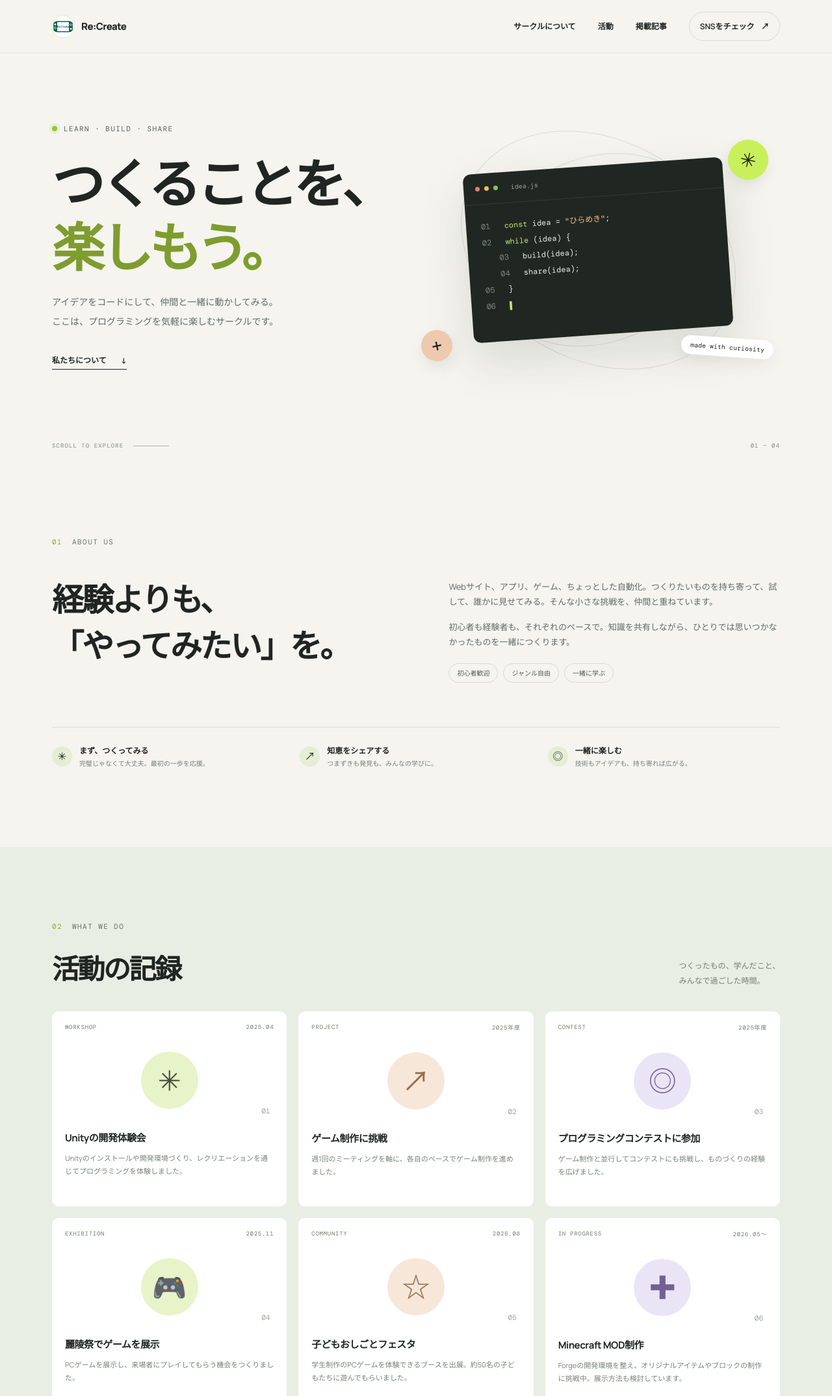
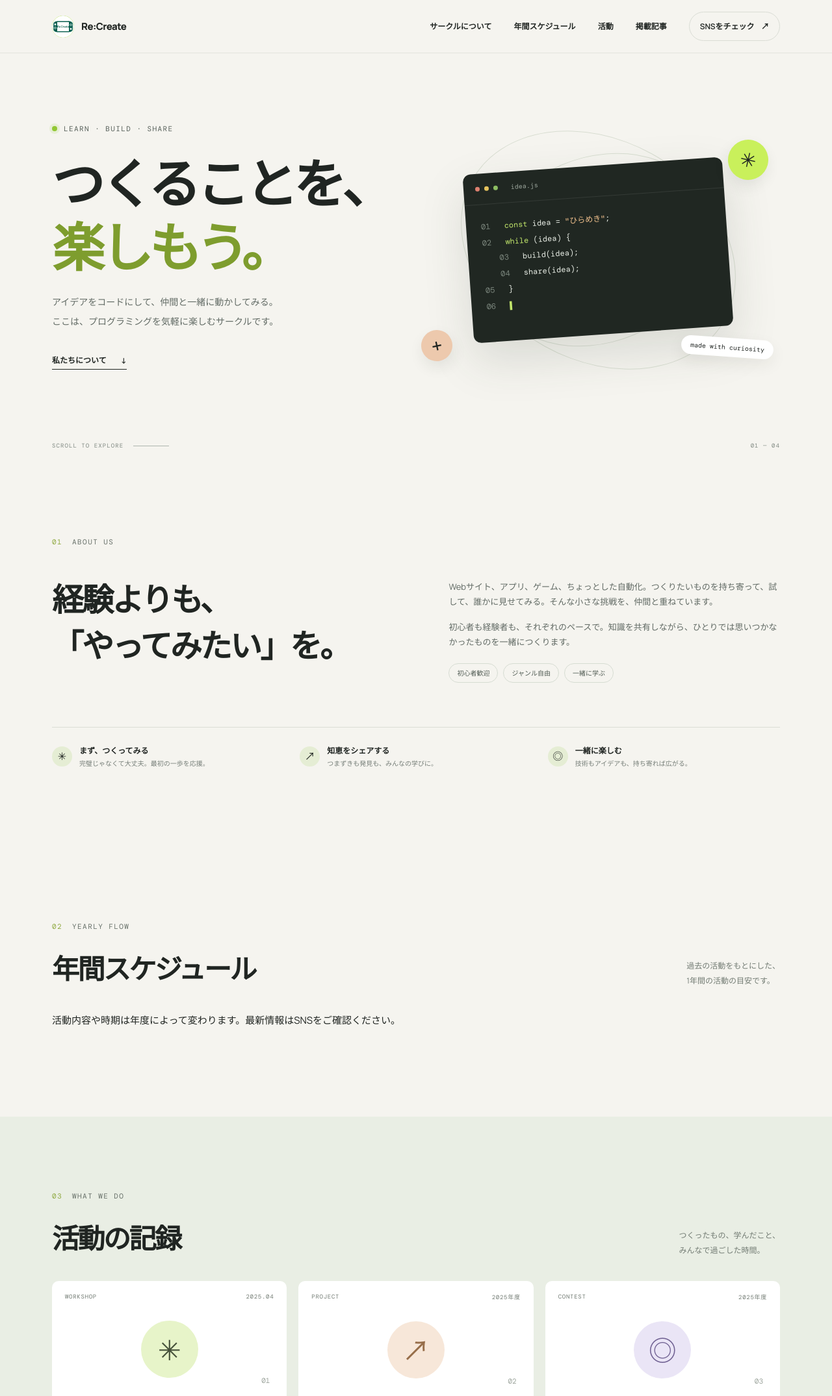
Before and after one commit to Sakamochi5/Re-Create_test, a plain HTML site: page index.html in a window 1280 px wide. Shown: the top 2149 px of the page at 65% size. Drawn offline with nearby package versions, Linux system fonts and the light colour scheme.

Commit message:
Update site title and description for Re:Create

```diff
--- a/index.html
+++ b/index.html
@@ -4,8 +4,8 @@
   <meta charset="utf-8">
   <meta name="viewport" content="width=device-width, initial-scale=1">
   <meta name="theme-color" content="#f5f4ef">
-  <meta name="description" content="つくることを楽しむ、プログラミングサークルの活動紹介。">
-  <title>Code Circle — つくることを、楽しもう。</title>
+  <meta name="description" content="麗澤大学プログラミングサークル Re:Createの活動紹介。ゲーム制作やイベント出展の記録をお届けします。">
+  <title>Re:Create — つくることを、楽しもう。</title>
   <link rel="icon" type="image/png" href="circle-icon.png">
   <link rel="preconnect" href="https://fonts.googleapis.com">
   <link rel="preconnect" href="https://fonts.gstatic.com" crossorigin>
@@ -19,7 +19,7 @@
     <a class="brand" href="#top" aria-label="Code Circle ホーム"><img class="brand-mark" src="circle-icon.png" alt=""><span data-site-name>Code Circle</span></a>
     <button class="menu-toggle" aria-expanded="false" aria-controls="site-nav" aria-label="メニューを開く"><span></span><span></span></button>
     <nav class="site-nav" id="site-nav" aria-label="メインナビゲーション">
-      <a href="#about">サークルについて</a><a href="#activities">活動</a><a href="#media">掲載記事</a><a class="nav-cta" href="#social">SNSをチェック <span>↗</span></a>
+      <a href="#about">サークルについて</a><a href="#schedule">年間スケジュール</a><a href="#activities">活動</a><a href="#media">掲載記事</a><a class="nav-cta" href="#social">SNSをチェック <span>↗</span></a>
     </nav>
   </header>
 
@@ -44,9 +44,11 @@
       <div class="values"><div><span class="value-icon">✳</span><b>まず、つくってみる</b><small>完璧じゃなくて大丈夫。最初の一歩を応援。</small></div><div><span class="value-icon">↗</span><b>知恵をシェアする</b><small>つまずきも発見も、みんなの学びに。</small></div><div><span class="value-icon">◎</span><b>一緒に楽しむ</b><small>技術もアイデアも、持ち寄れば広がる。</small></div></div>
     </section>
 
-    <section class="activities section-pad" id="activities"><div class="section-wrap"><div class="section-label"><span>02</span> WHAT WE DO</div><div class="section-heading"><h2>活動の記録</h2><p>つくったもの、学んだこと、<br>みんなで過ごした時間。</p></div><div class="activity-grid" id="activity-list"></div></div></section>
+    <section class="schedule-section section-pad" id="schedule"><div class="section-wrap"><div class="section-label"><span>02</span> YEARLY FLOW</div><div class="section-heading"><h2>年間スケジュール</h2><p>過去の活動をもとにした、<br>1年間の活動の目安です。</p></div><ol class="timeline" id="schedule-list"></ol><p class="schedule-note">活動内容や時期は年度によって変わります。最新情報はSNSをご確認ください。</p></div></section>
 
-    <section class="media section-wrap section-pad" id="media"><div class="section-label"><span>03</span> IN THE PRESS</div><div class="section-heading"><h2>メディア掲載</h2><p>サークルの活動を<br>取り上げていただきました。</p></div><div class="press-list" id="press-list"></div></section>
+    <section class="activities section-pad" id="activities"><div class="section-wrap"><div class="section-label"><span>03</span> WHAT WE DO</div><div class="section-heading"><h2>活動の記録</h2><p>つくったもの、学んだこと、<br>みんなで過ごした時間。</p></div><div class="activity-grid" id="activity-list"></div></div></section>
+
+    <section class="media section-wrap section-pad" id="media"><div class="section-label"><span>04</span> IN THE PRESS</div><div class="section-heading"><h2>メディア掲載</h2><p>サークルの活動を<br>取り上げていただきました。</p></div><div class="press-list" id="press-list"></div></section>
 
     <section class="social-section" id="social"><div class="section-wrap social-inner"><div><p class="eyebrow">FOLLOW OUR JOURNEY</p><h2>日々の活動は、<br>こちらから。</h2><p>制作の様子やイベントのお知らせを発信しています。</p></div><div class="social-links"><a data-social="instagram" href="#" target="_blank" rel="noopener noreferrer"><span class="social-icon">◎</span><span><b>Instagram</b><small>写真で活動をチェック</small></span><span class="external">↗</span></a><a data-social="x" href="#" target="_blank" rel="noopener noreferrer"><span class="social-icon x-icon">𝕏</span><span><b>X</b><small>最新のお知らせはこちら</small></span><span class="external">↗</span></a></div></div></section>
   </main>
```
